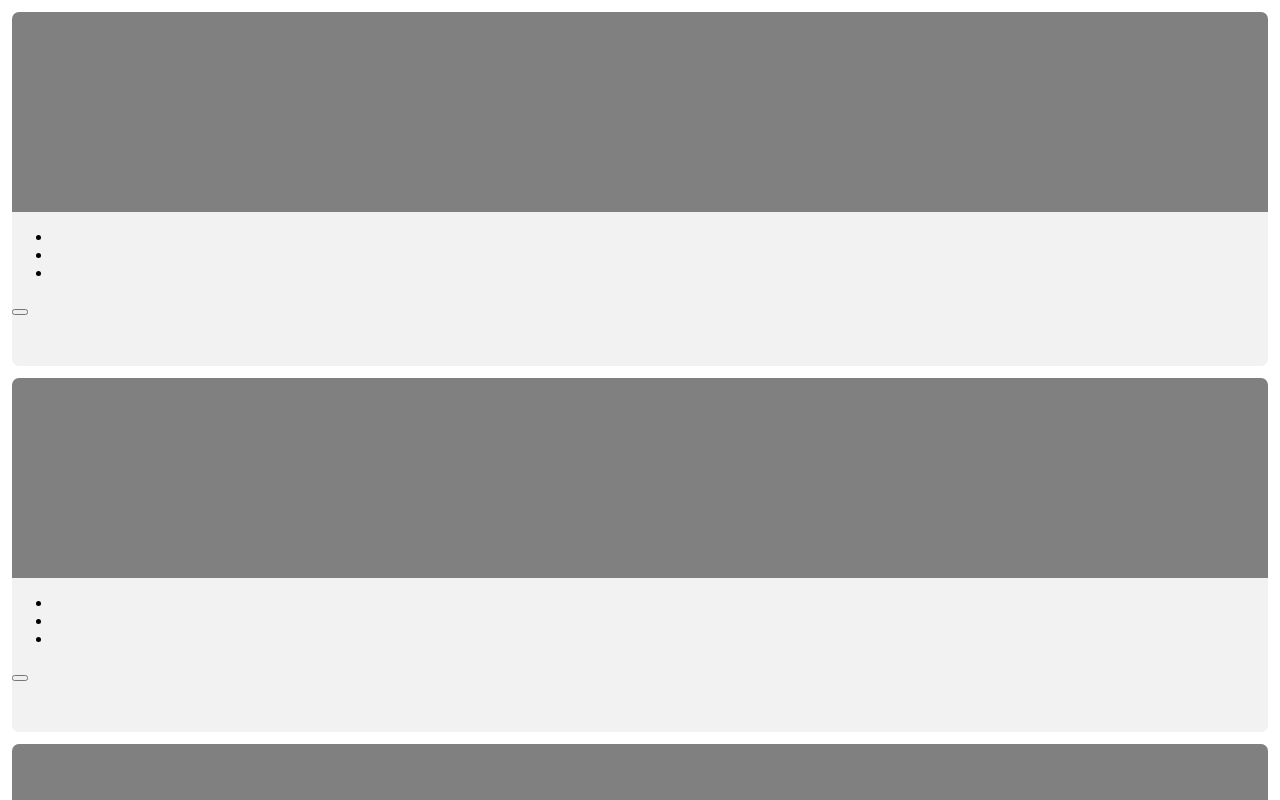
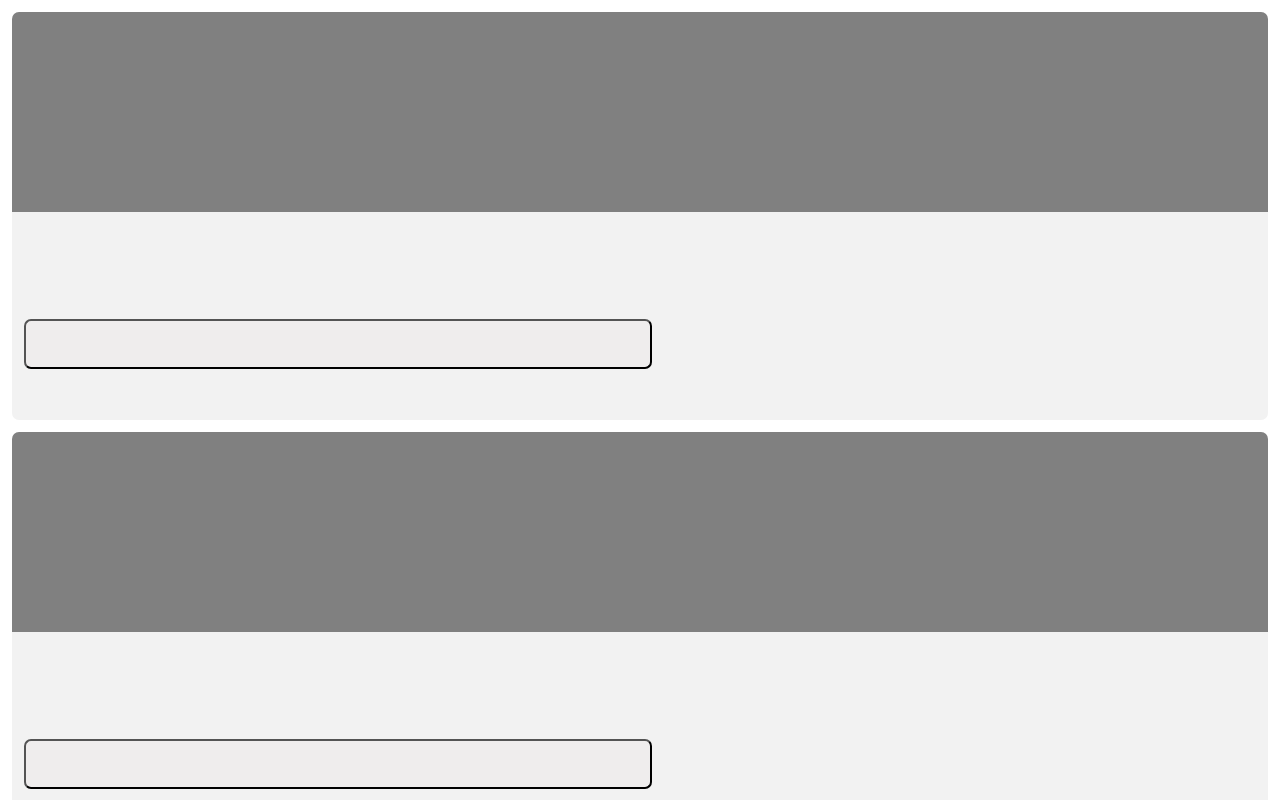
Before and after one commit to Abdiqani-hashi/pricing-tables, a plain HTML site: page index.html in a window 1280 px wide. Shown: the top 800 px of the page. Drawn offline with Linux system fonts and the light colour scheme.

Commit message:
Done with visualize card 231205

```diff
--- a/index.html
+++ b/index.html
@@ -8,10 +8,10 @@
 </head>
 <body>
 
-    <main>
+    <main class="cards">
 
 
-         <!--sec3-->
+         <!--sec01-->
         <section class="card">
             <header>
 
--- a/style.css
+++ b/style.css
@@ -1,3 +1,7 @@
+
+
+/*   This is visualized code */
+
 *{
     box-sizing: border-box;
 }
@@ -21,3 +25,27 @@ body{
 
 
 }
+
+.card > ul{
+    list-style: none;
+    padding: 0px;
+}
+.card > ul li {
+        background-color:rgb(red, 255, 0,6);
+        height: 25px;
+        width: 90%;
+        margin: 0 auto;
+}
+
+
+.card button {
+    width: 50%;
+    height: 50px;
+
+    margin-left: 12px;
+    border-radius: 7px;
+    background-color: #efeded;
+
+}
+
+/*   End visualize code */
```
